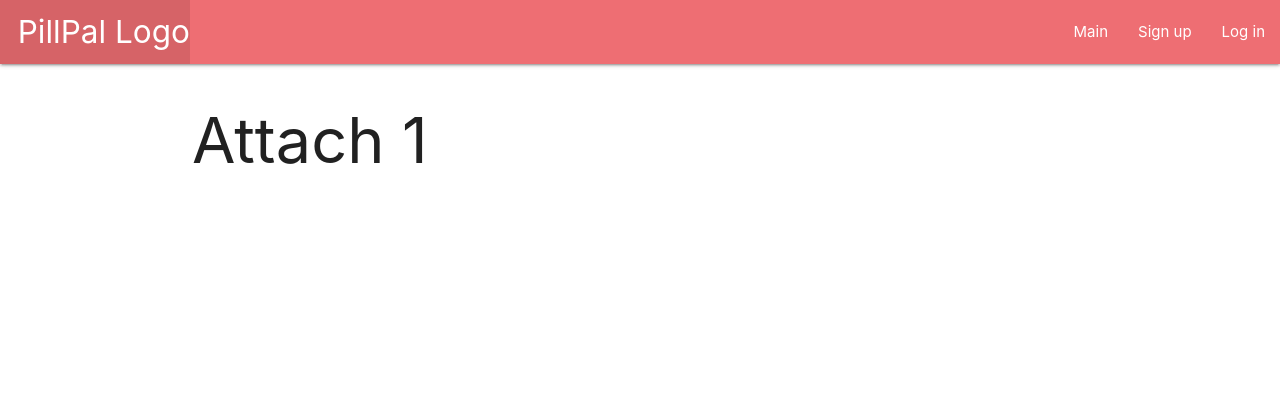
After one commit to jdemarc/pillpal, a Django app: page /medication/assoc/1 in a window 1280 px wide. The commit adds this page. Shown: the top 420 px of the page. Run offline with Django 3.2, Linux system fonts and the light colour scheme.

Commit message:
Progress towards associating medication with prescription from API search

```diff
--- a/pillpal/main_app/forms.py
+++ b/pillpal/main_app/forms.py
@@ -16,3 +16,8 @@ class NoteForm(ModelForm):
     class Meta:
         model = Note
         fields = ['date', 'content']
+
+# class MedicationAddForm(ModelForm):
+#     class Meta:
+#         model = Medication
+#         fields = ['product_ndc']
--- /dev/null
+++ b/pillpal/main_app/templates/medications/attach_form.html
@@ -0,0 +1,6 @@
+{% extends 'base.html' %}
+{% block content %}
+
+<h1>Attach {{ ndc }} </h1>
+
+{% endblock %}
--- a/pillpal/main_app/urls.py
+++ b/pillpal/main_app/urls.py
@@ -12,6 +12,7 @@ urlpatterns = [
   path('prescriptions/<int:prescription_id>/add_dosing/', views.add_dosing, name='add_dosing'),
   path('prescriptions/<int:prescription_id>/add_note/', views.add_note, name='add_note'),
   path('medications/search/', views.medications_search, name='search'),
+  path('medication/assoc/<str:ndc>', views.medication_assoc, name='attach_form'),
   path('accounts/signup/', views.signup, name='signup'),
 ]
 
--- a/pillpal/main_app/views.py
+++ b/pillpal/main_app/views.py
@@ -63,14 +63,18 @@ def medications_search(request):
 
     if search:
         search = search.replace(' ', '-')
-        print(search)
         response = requests.get('https://api.fda.gov/drug/ndc.json?search=generic_name:%s&limit=5' % search)
         medication = response.json()
+
         return render(request, 'search.html',
         {'medication': medication['results']})
 
     else:
         return render(request, 'search.html')
+
+def medication_assoc(request, ndc):
+
+    return render(request, 'medications/attach_form.html', { 'ndc':ndc})
 
 class PrescriptionCreate(LoginRequiredMixin, CreateView):
     model = Prescription
```
Also changed, not shown: pillpal/main_app/templates/search.html (+9 -0 lines).
